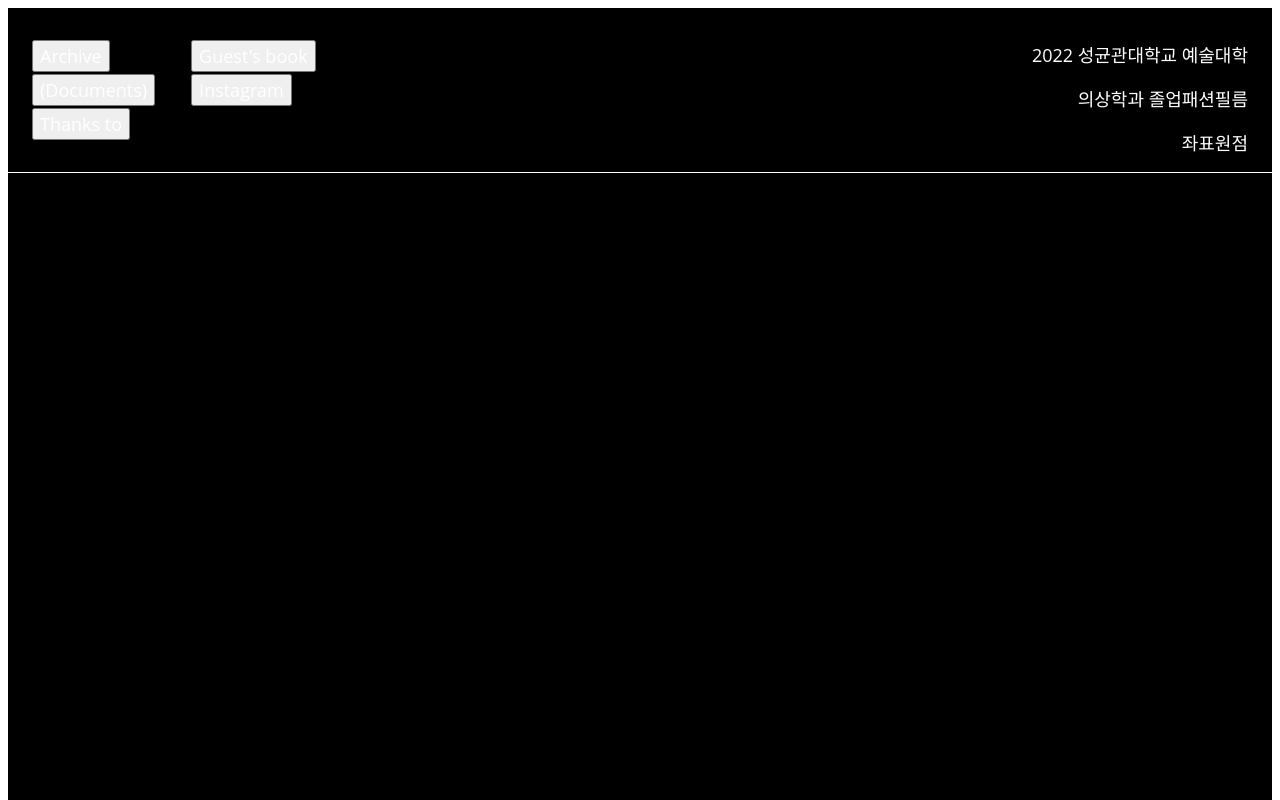
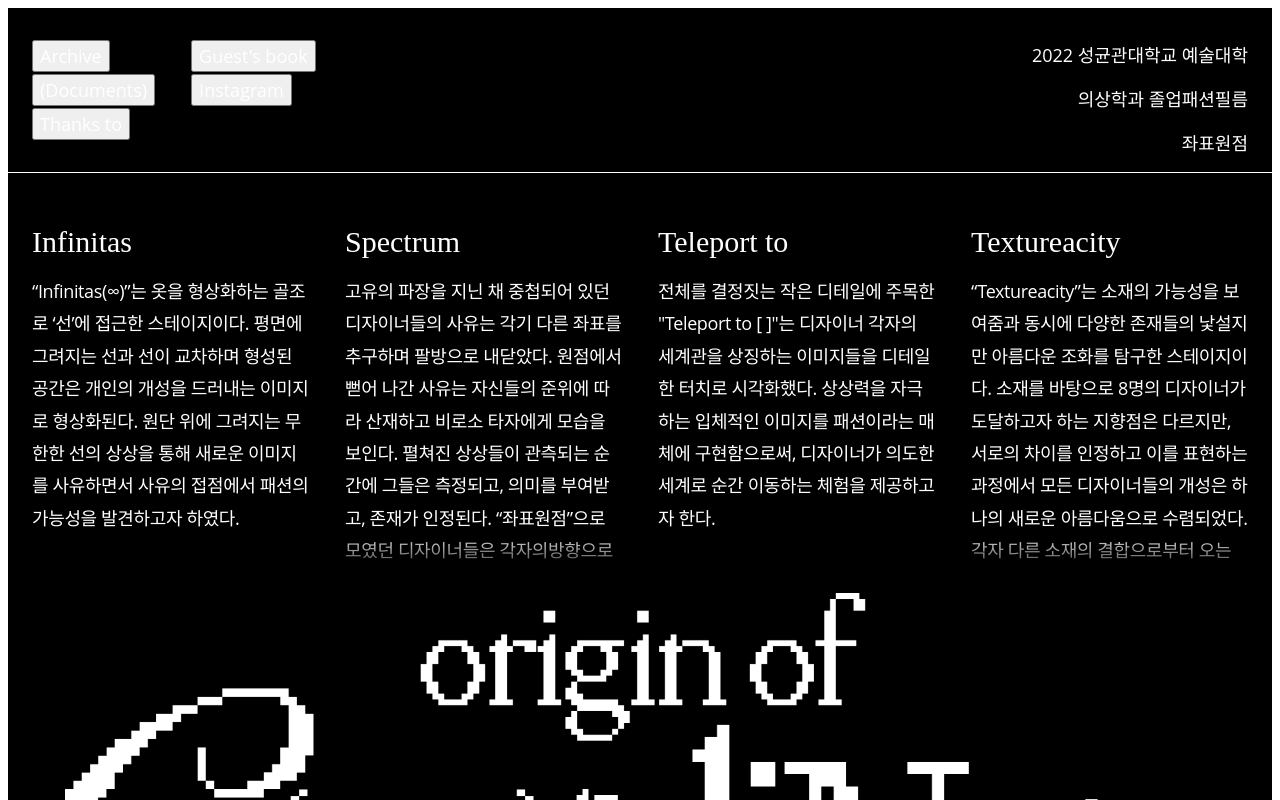
Before and after one commit to H4MMER-studio/skkf-online-exhibition-frontend, a Next.js app: page /documents in a window 1280 px wide. Shown: the top 800 px of the page. Built offline with nearby package versions, Linux system fonts and the light colour scheme.

Commit message:
[ENH] : documents 페이지 작업중

```diff
--- /dev/null
+++ b/src/components/Layout/Documents/MainContainer/index.tsx
@@ -0,0 +1,102 @@
+import React from 'react';
+import styled from 'styled-components';
+import { mixins } from '@/styles';
+
+const STDContainer = styled.section`
+  padding: 24px 24px 30px;
+  color: #fff;
+`;
+
+const STDContentContainer = styled.main`
+  ${mixins.flexSet('center', 'flex-start')}
+`;
+
+const STDContentWrapper = styled.article`
+  flex: 1;
+  position: relative;
+  margin-right: 36px;
+
+  &:last-child {
+    margin-right: 0;
+  }
+
+  .h3_style {
+    margin-bottom: 12px;
+    font-family: 'PP Mondwest';
+    font-style: normal;
+    font-weight: 400;
+    font-size: 30px;
+    line-height: 30px;
+  }
+
+  .text_style {
+    max-height: 300px;
+    overflow: auto;
+    ${mixins.noScrollbar()}
+    white-space: pre-line;
+    font-family: 'Open Sans';
+    font-style: normal;
+    font-weight: 400;
+    font-size: 18px;
+    line-height: 180%;
+    letter-spacing: -0.02em;
+  }
+`;
+
+const STDGradientBox = styled.div`
+  position: absolute;
+  bottom: 0;
+  z-index: 10;
+  width: 100%;
+  height: 63px;
+  background: linear-gradient(180deg, rgba(0, 0, 0, 0) 0%, #000000 78.12%);
+`;
+
+const STDImageWrapper = styled.div`
+  position: relative;
+  width: 100%;
+
+  .image_style {
+    width: 100%;
+  }
+`;
+
+const DocumentsMainContainer: React.FC = () => {
+  const DATA = [
+    {
+      id: 'Infinitas',
+      description: `“Infinitas(∞)”는 옷을 형상화하는 골조로 ‘선’에 접근한 스테이지이다. 평면에 그려지는 선과 선이 교차하며 형성된 공간은 개인의 개성을 드러내는 이미지로 형상화된다. 원단 위에 그려지는 무한한 선의 상상을 통해 새로운 이미지를 사유하면서 사유의 접점에서 패션의 가능성을 발견하고자 하였다. \n\n "Infinitas(∞)" is a stage that approaches the 'line' with a frame that embodies clothes. The space formed by crossing the line drawn on the plane is shaped as an image that reveals an individual's personality. Through the imagination of infinite lines drawn on the fabric, we tried to discover the possibility of fashion at the interface of thought while thinking about a new image.`,
+    },
+    {
+      id: 'Spectrum',
+      description: `고유의 파장을 지닌 채 중첩되어 있던 디자이너들의 사유는 각기 다른 좌표를 추구하며 팔방으로 내닫았다. 원점에서 뻗어 나간 사유는 자신들의 준위에 따라 산재하고 비로소 타자에게 모습을 보인다. 펼쳐진 상상들이 관측되는 순간에 그들은 측정되고, 의미를 부여받고, 존재가 인정된다. “좌표원점”으로 모였던 디자이너들은 각자의방향으로 빛을 쏘았다. 빛들은 저마다의 색으로 흔적을 남겼고, 지금 그 색깔을 공유하고자 한다.\n\nThe thoughts of the designers, which were overlapping with their own wavelengths, went to all directions in pursuit of different coordinates. Thoughts extending from the origin are scattered according to their level, and only then appear to others. The moment unfolded imaginations are observed, they are measured, given meaning, and their existence recognized. The designers who gathered at the “coordinate origin” shot light in their respective directions. The lights left their traces with their own colors, and now we want to share those colors.`,
+    },
+    {
+      id: 'Teleport to',
+      description: `전체를 결정짓는 작은 디테일에 주목한 "Teleport to [  ]"는 디자이너 각자의 세계관을 상징하는 이미지들을 디테일한 터치로 시각화했다. 상상력을 자극하는 입체적인 이미지를 패션이라는 매체에 구현함으로써, 디자이너가 의도한 세계로 순간 이동하는 체험을 제공하고자 한다.\n\nThe stage "Teleport to [  ]" focused on the details which controls the whole. Each designer visualized their outlook on the world in symbolic and imaginative images with detailed touches. By representing these images in fashion, this stage intends to provide an experience to 'teleport to' the world which designers want to be.`,
+    },
+    {
+      id: 'Textureacity',
+      description: `“Textureacity”는 소재의 가능성을 보여줌과 동시에 다양한 존재들의 낯설지만 아름다운 조화를 탐구한 스테이지이다. 소재를 바탕으로 8명의 디자이너가 도달하고자 하는 지향점은 다르지만, 서로의 차이를 인정하고 이를 표현하는 과정에서 모든 디자이너들의 개성은 하나의 새로운 아름다움으로 수렴되었다. 각자 다른 소재의 결합으로부터 오는 조화와 대비는 패션의 실루엣부터 분위기까지 변화시키면서 의상에서의 무한한 잠재력을 보여주고 있다.\n\n“Textureacity” is a stage that shows the potential of fabrics and explores the unfamiliar but beautiful harmony of various beings. The eight designers' goals are different based on each fabric. In the process of acknowledging and expressing their differences, however, all designers' personalities converged into one new beauty. Harmony and contrast from the combination of different fabrics change from the silhouette to the mood of style, showing the infinite potential in fashion.`,
+    },
+  ];
+
+  return (
+    <STDContainer>
+      <STDContentContainer>
+        {DATA.map(({ id, description }) => (
+          <STDContentWrapper key={id}>
+            <STDGradientBox />
+            <h3 className="h3_style">{id}</h3>
+            <p className="text_style">{description}</p>
+          </STDContentWrapper>
+        ))}
+      </STDContentContainer>
+      <STDImageWrapper>
+        <img className="image_style" src="/image/main_logo.png" />
+      </STDImageWrapper>
+    </STDContainer>
+  );
+};
+
+export default DocumentsMainContainer;
--- a/src/components/index.ts
+++ b/src/components/index.ts
@@ -3,3 +3,11 @@
 import MainNav from './common/MainNav';
 
 export { MainNav };
+
+// documents
+
+import DocumentsMainContainer from './Layout/Documents/MainContainer';
+
+export const Documents = {
+  MainContainer: DocumentsMainContainer,
+};
--- a/src/pages/_app.tsx
+++ b/src/pages/_app.tsx
@@ -10,7 +10,7 @@ interface IContainerProps {
 }
 
 const STDContainer = styled.div<IContainerProps>`
-  height: ${(props) => props.height}px;
+  min-height: ${(props) => props.height}px;
   background-color: #000;
 `;
 
--- a/src/pages/documents/index.tsx
+++ b/src/pages/documents/index.tsx
@@ -1,8 +1,13 @@
 import React from 'react';
 import { NextPage } from 'next';
+import { Documents } from '@/components';
 
 const DocumentsPage: NextPage = () => {
-  return <div></div>;
+  return (
+    <>
+      <Documents.MainContainer />
+    </>
+  );
 };
 
 export default DocumentsPage;
--- a/src/styles/mixins.ts
+++ b/src/styles/mixins.ts
@@ -27,4 +27,30 @@ export const mixins = {
     align-items: ${alignItems};
     flex-direction: ${flexDirection};
   `,
+  stopDrag: () => css`
+    -webkit-user-drag: none;
+    -khtml-user-drag: none;
+    -moz-user-drag: none;
+    -o-user-drag: none;
+    -webkit-touch-callout: none;
+    -webkit-user-select: none;
+    -khtml-user-select: none;
+    -moz-user-select: none;
+    -ms-user-select: none;
+    user-select: none;
+  `,
+  imageRendering: () => css`
+    image-rendering: -moz-crisp-edges; /* Firefox */
+    image-rendering: -o-crisp-edges; /* Opera */
+    image-rendering: -webkit-optimize-contrast; /* Webkit (non-standard naming) */
+    image-rendering: crisp-edges;
+    -ms-interpolation-mode: nearest-neighbor; /* IE (non-standard property) */
+  `,
+  noScrollbar: () => css`
+    scrollbar-width: none; /* Firefox */
+    -ms-overflow-style: none; //IE and Edge
+    &::-webkit-scrollbar {
+      display: none; /* Chrome, Safari, Opera*/
+    }
+  `,
 };
```
Also changed, not shown: public/image/main_logo.png (added).
